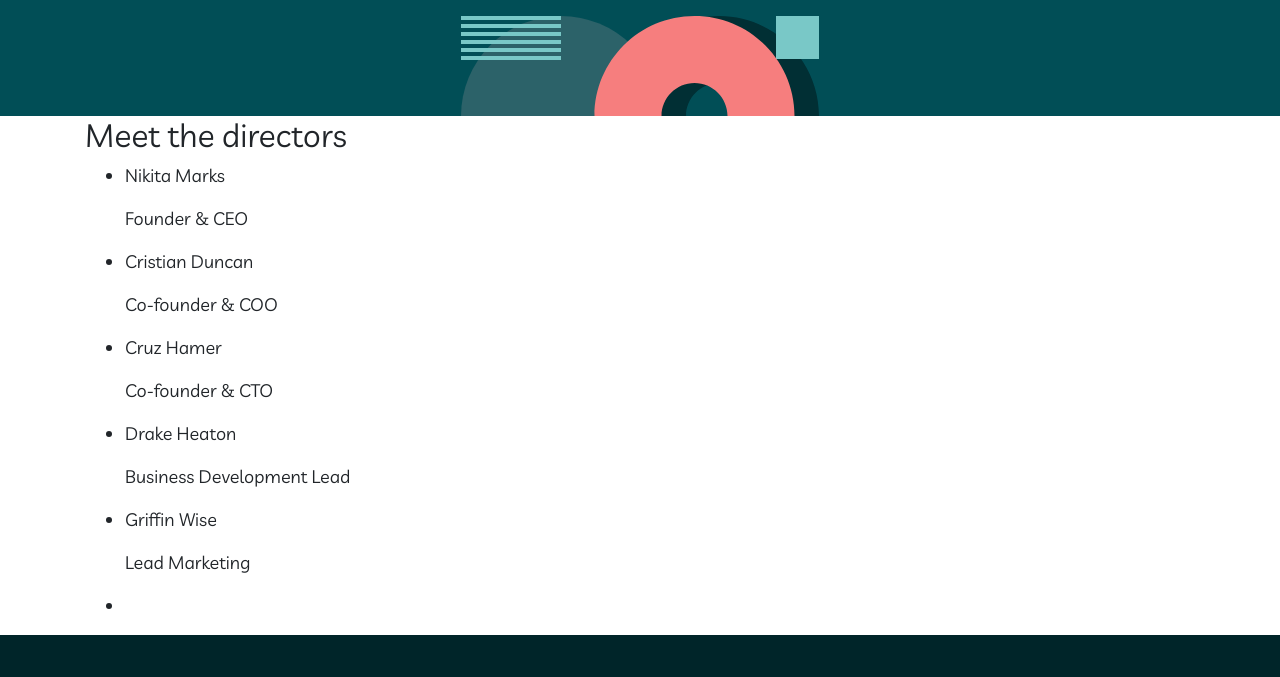
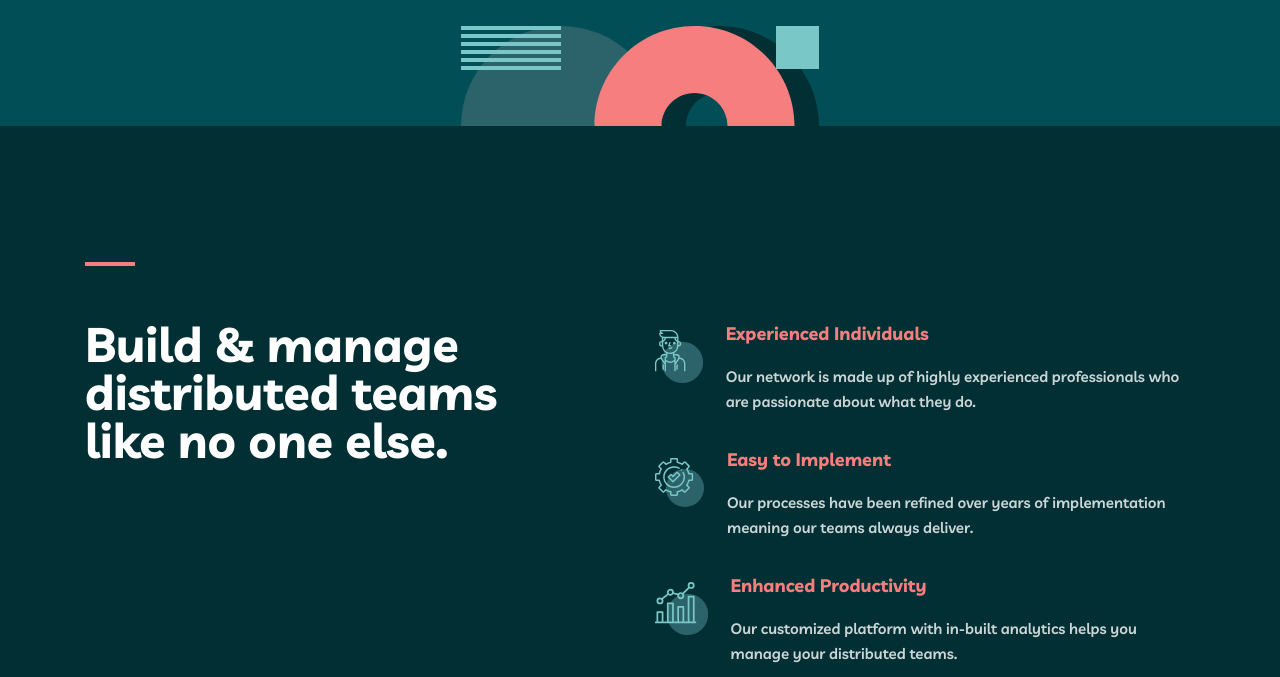
Before and after one commit to ilhomjon55/myteam, a plain HTML site: page index.html in a window 1280 px wide. Shown: the part 590-1267 px from the top of the page. Drawn offline with nearby package versions, Linux system fonts and the light colour scheme; files whose address does not match are found by name.

Commit message:
Add advantage sectiona and style it

```diff
--- a/index.html
+++ b/index.html
@@ -44,7 +44,41 @@
           Finding the right people and building high performing teams can be hard. Most companies
           aren’t tapping into the abundance of global talent. We’re about to change that.
         </p>
-      </div>
+      </div><!-- container -->
+    </section>
+    <!-- ADVANTAGES-SECTION -->
+    <section class="advantages">
+      <div class="container">
+        <h2 class="advantages__heading">Build & manage distributed teams like no one else.</h2>
+        <ul class="advantages__list">
+          <li class="advantage advantages__item">
+            <div class="advantage__info">
+              <h3 class="advantage__heading">Experienced Individuals</h3>
+              <p class="advantage__paragraph">
+                Our network is made up of highly experienced professionals who are
+                passionate about what they do.
+              </p>
+            </div>
+          </li>
+          <li class="advantage advantages__item">
+            <div class="advantage__info">
+              <h3 class="advantage__heading">Easy to Implement</h3>
+              <p class="advantage__paragraph">
+                Our processes have been refined over years of implementation meaning our
+                teams always deliver.
+              </p>
+            </div>
+          </li>
+          <li class="advantage advantages__item">
+            <div class="advantage__info">
+              <h3 class="advantage__heading">Enhanced Productivity</h3>
+              <p class="advantage__paragraph">
+                Our customized platform with in-built analytics helps you manage your distributed teams.
+              </p>
+            </div>
+          </li>
+        </ul>
+      </div><!-- container -->
     </section>
     <!-- DIRECTORS -->
     <section class="directors">
--- /dev/null
+++ b/scss/blocks/_advantages.scss
@@ -0,0 +1,151 @@
+.advantages {
+  background-color: $sacramento-green;
+  background-image: url("../img/bg-pattern-home-3.svg");
+  background-repeat: no-repeat;
+  background-position: right calc(50% - 800px) bottom;
+}
+
+.advantages .container {
+  display: flex;
+  flex-wrap: wrap;
+  justify-content: space-between;
+  padding: 140px 20px;
+}
+
+
+
+
+.advantages__heading {
+  position: relative;
+  z-index: 1;
+  max-width: 445px;
+  margin: 0;
+  padding-top: 54px;
+  font-weight: bold;
+  font-size: 48px;
+  line-height: 48px;
+  color: #FFFFFF;
+}
+
+.advantages__heading::before {
+  position: absolute;
+  z-index: 1;
+  bottom: 100%;
+  left: 0;
+  width: 50px;
+  height: 4px;
+  background-color: $light-coral;
+  content: "";
+}
+
+.advantages__list {
+  @include reset-list;
+  max-width: 540px;
+  padding-top: 54px;
+
+}
+
+.advantage {
+  display: flex;
+
+}
+
+.advantages__item+.advantages__item {
+  margin-top: 32px;
+}
+
+.advantage::before {
+  display: inline-block;
+  width: 72px;
+  height: 72px;
+  margin-right: 23px;
+  background-repeat: no-repeat;
+  background-size: contain;
+  background-position: center center;
+  content: "";
+}
+
+.advantage:nth-child(1)::before {
+  background-image: url("../img/icon-person.svg");
+}
+
+.advantage:nth-child(2)::before {
+  background-image: url("../img/icon-cog.svg");
+}
+
+.advantage:nth-child(3)::before {
+  background-image: url("../img/icon-chart.svg");
+}
+
+.advantage__heading {
+  margin: 0;
+  margin-bottom: 16px;
+  font-weight: bold;
+  font-size: 18px;
+  line-height: 28px;
+  color: $light-coral;
+}
+
+.advantage__paragraph {
+  margin: 0;
+  font-weight: 600;
+  font-size: 15px;
+  line-height: 25px;
+  color: #FFFFFF;
+  opacity: 0.8;
+}
+
+@include breakpoint-down(1030px) {
+  .advantages {
+    background-position: right -17% top;
+  }
+
+  .advantages .container {
+    flex-direction: column;
+  }
+
+  .advantages__heading {
+    max-width: 445px;
+    margin-bottom: 64px;
+    font-size: 32px;
+    line-height: 1;
+  }
+
+  .advantages__list {
+    width: 100%;
+  }
+
+  .advantage__heading {
+    font-size: 18px;
+    line-height: 28px;
+  }
+
+  .advantage__paragraph {
+    font-size: 15px;
+    line-height: 25px;
+  }
+}
+
+@include breakpoint-down(500px) {
+  .advantages {
+    background-position: right -55% top;
+  }
+
+  .advantages__heading {
+    max-width: 240px;
+    font-size: 32px;
+    line-height: 32px;
+  }
+
+  .advantages__item {
+    flex-direction: column;
+    align-items: center;
+    text-align: center;
+  }
+
+  .advantage::before {
+    margin: 0;
+    margin-bottom: 16px;
+  }
+
+}
--- a/scss/blocks/_blocks.scss
+++ b/scss/blocks/_blocks.scss
@@ -2,4 +2,5 @@
 @import "header";
 @import "button";
 @import "hero";
+@import "advantages";
 @import "footer";
--- a/scss/blocks/_hero.scss
+++ b/scss/blocks/_hero.scss
@@ -11,7 +11,7 @@
   justify-content: space-between;
   flex-wrap: wrap;
   padding-top: 56px;
-  padding-bottom: 250px;
+  padding-bottom: 260px;
 }
 
 .hero__heading {
@@ -42,6 +42,7 @@
   position: absolute;
   z-index: 1;
   bottom: 170%;
+  left: 0;
   width: 50px;
   height: 4px;
   background-color: $rapture-blue;
```
Also changed, not shown: css/main.min.css, 1 other file.
